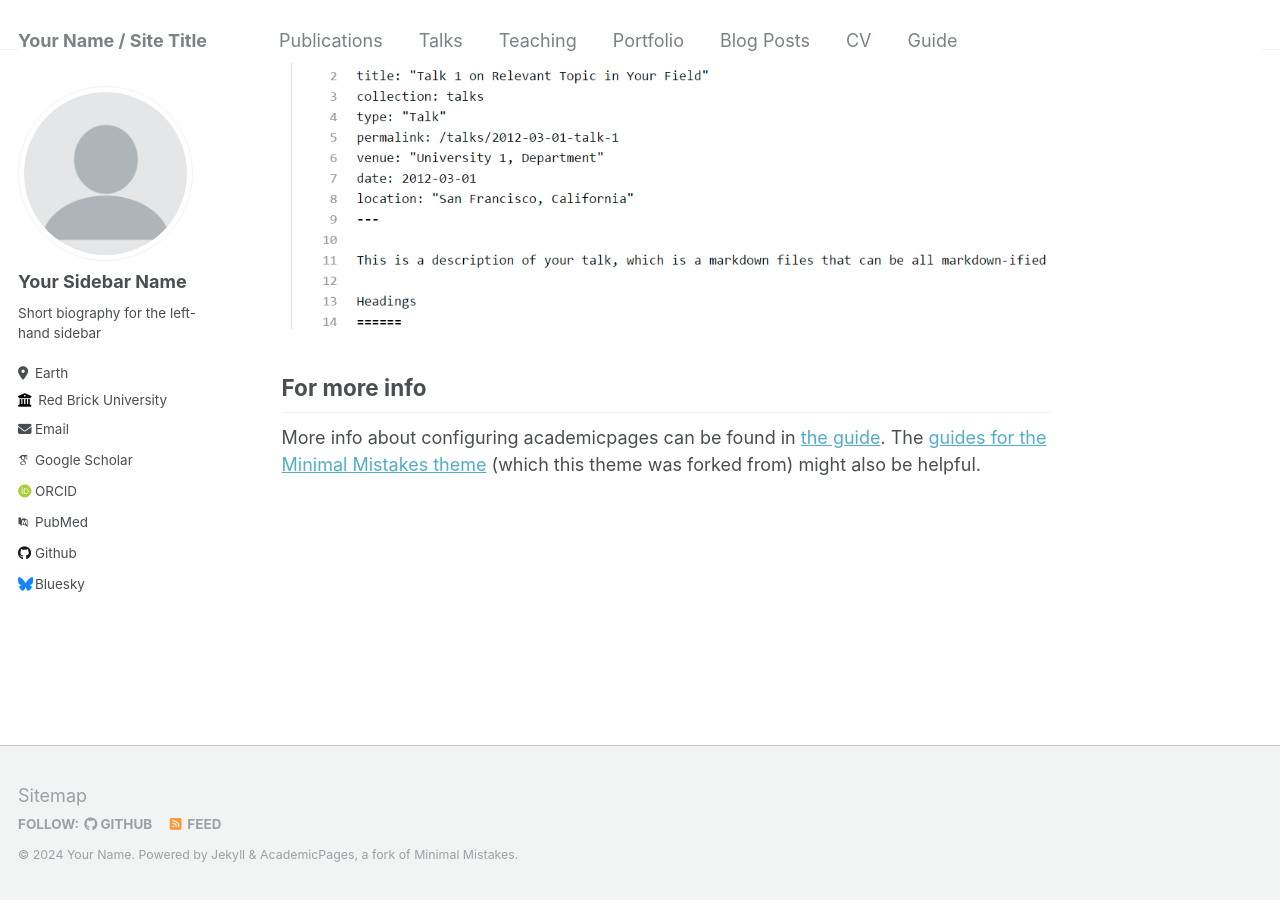
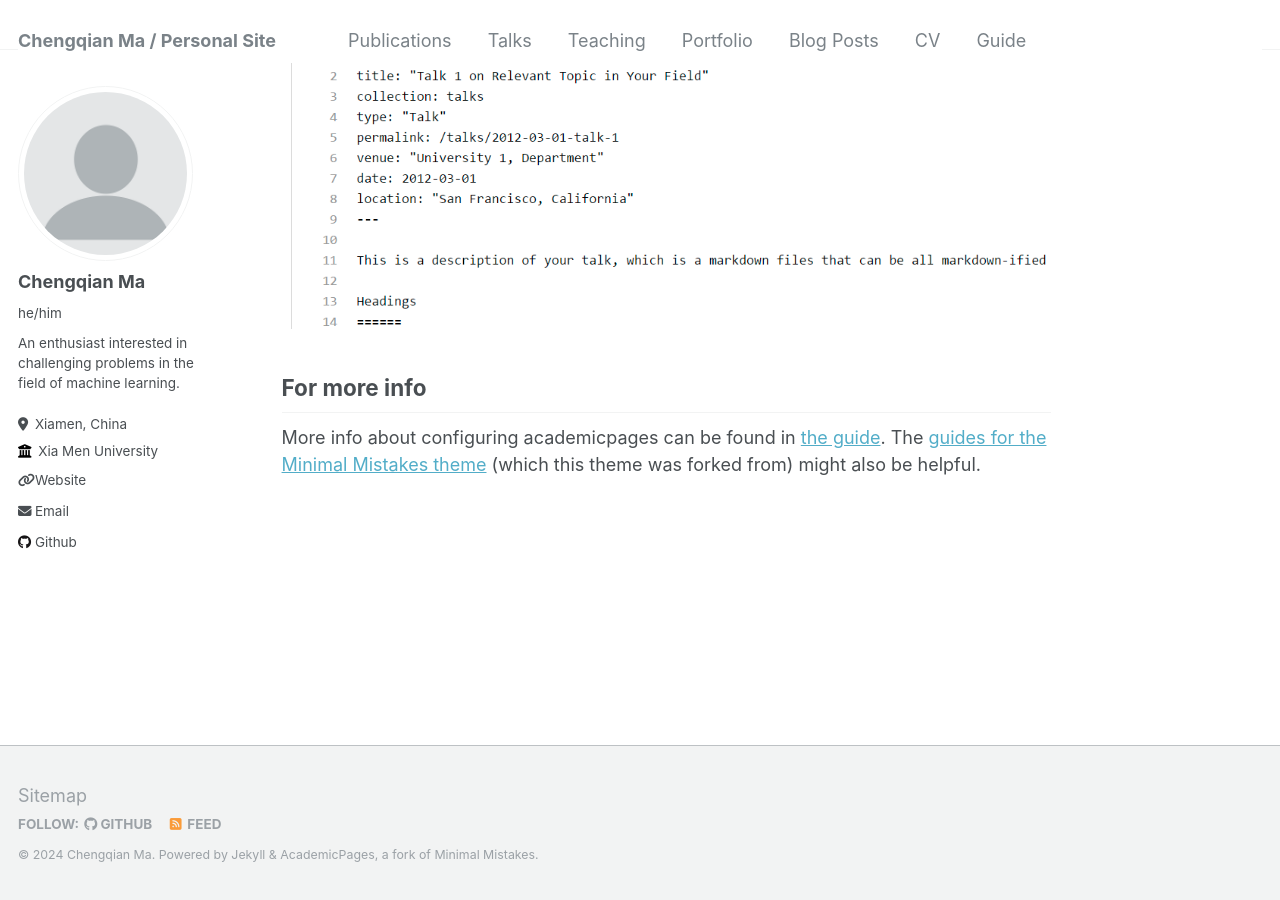
Before and after one commit to step-out/step-out.github.io, a Jekyll site: the page built from _pages/about.md, in a window 1280 px wide and 900 px high, scrolled down 2640 px. Built offline with Jekyll 4.4.1, drawn with Linux system fonts in a browser that asks for light colours; some web fonts are replaced.

```diff
--- a/_config.yml
+++ b/_config.yml
@@ -8,10 +8,10 @@
 
 # Basic Site Settings
 locale                   : "en-US"
-title                    : "Your Name / Site Title"
+title                    : "Chengqian Ma / Personal Site"
 title_separator          : "-"
-name                     : &name "Your Name"
-description              : &description "personal description"
+name                     : &name "Chengqian Ma"
+description              : &description "A junior undergraduate student majoring in Artificial Intelligence."
 url                      : https://step-out.github.io # the base hostname & protocol for your site e.g. "https://mmistakes.github.io"
 baseurl                  : "" # the subpath of your site, e.g. "/blog"
 repository               : "academicpages/academicpages.github.io"
@@ -22,32 +22,32 @@ repository               : "academicpages/academicpages.github.io"
 author:
   # Biographic information
   avatar           : "profile.png"
-  name             : "Your Sidebar Name"
-  pronouns         : # example: "she/her"
-  bio              : "Short biography for the left-hand sidebar"
-  location         : "Earth"
-  employer         : "Red Brick University"
-  uri              : # URL
-  email            : "none@example.org"
+  name             : "Chengqian Ma"
+  pronouns         : "he/him"
+  bio              : "An enthusiast interested in challenging problems in the field of machine learning."
+  location         : "Xiamen, China"
+  employer         : "Xia Men University"
+  uri              : "https://www.cnblogs.com/-ark"
+  email            : "machengqian@stu.xmu.edu.cn"
 
   # Academic websites
   arxiv            : # URL - Update with the correct link to your profile
-  googlescholar    : "https://scholar.google.com/citations?user=PS_CX0AAAAAJ"
+  googlescholar    :
   impactstory      : # URL
-  orcid            : "http://orcid.org/yourorcidurl"
-  pubmed           : "https://www.ncbi.nlm.nih.gov/pubmed/?term=john+snow"
+  orcid            :
+  pubmed           :
   researchgate     : # URL
 
   # Repositories and software development
   bitbucket        : # Username - Update with your username on the site
   codepen          : # Username
   dribbble         : # Username
-  github           : "academicpages"
+  github           : "step-out"
   kaggle           : # Username
   stackoverflow    : # User number or user number and name (i.e., use "1" or "1/jeff-atwood")
 
   # Social media
-  bluesky          : "bsky.app" # Replace this with you Bluesky username
+  bluesky          : # Replace this with you Bluesky username
   facebook         : # Username
   flickr           : # Username
   foursquare       : # Username
@@ -64,7 +64,7 @@ author:
   steam            : # Username
   telegram         : # URL
   tumblr           : # Username
-  twitter          : # Username for X / Twitter
+  twitter          : # Replace this with your X / Twitter handle
   vine             : # Username
   weibo            : # Username
   wikipedia        : # Username
```
